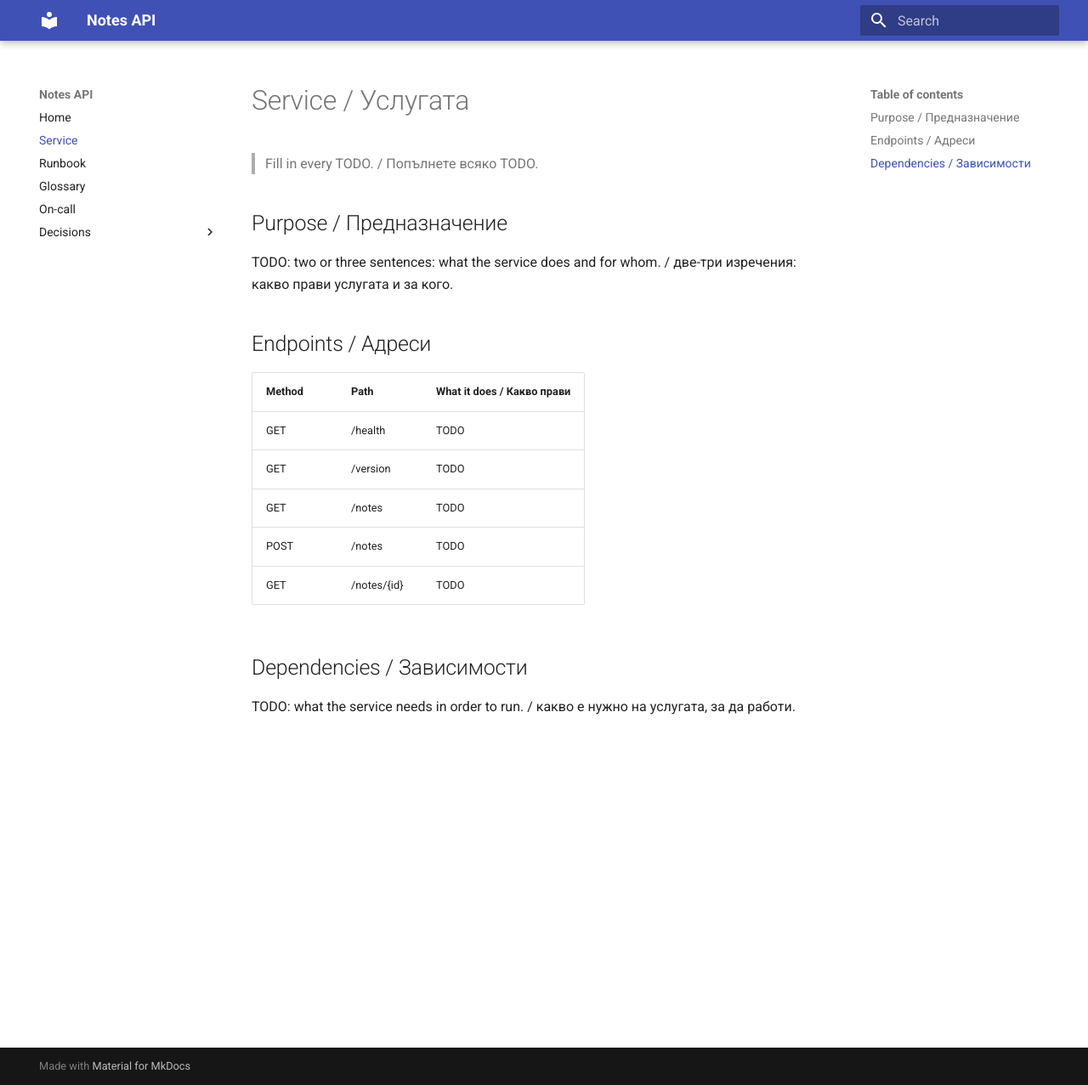
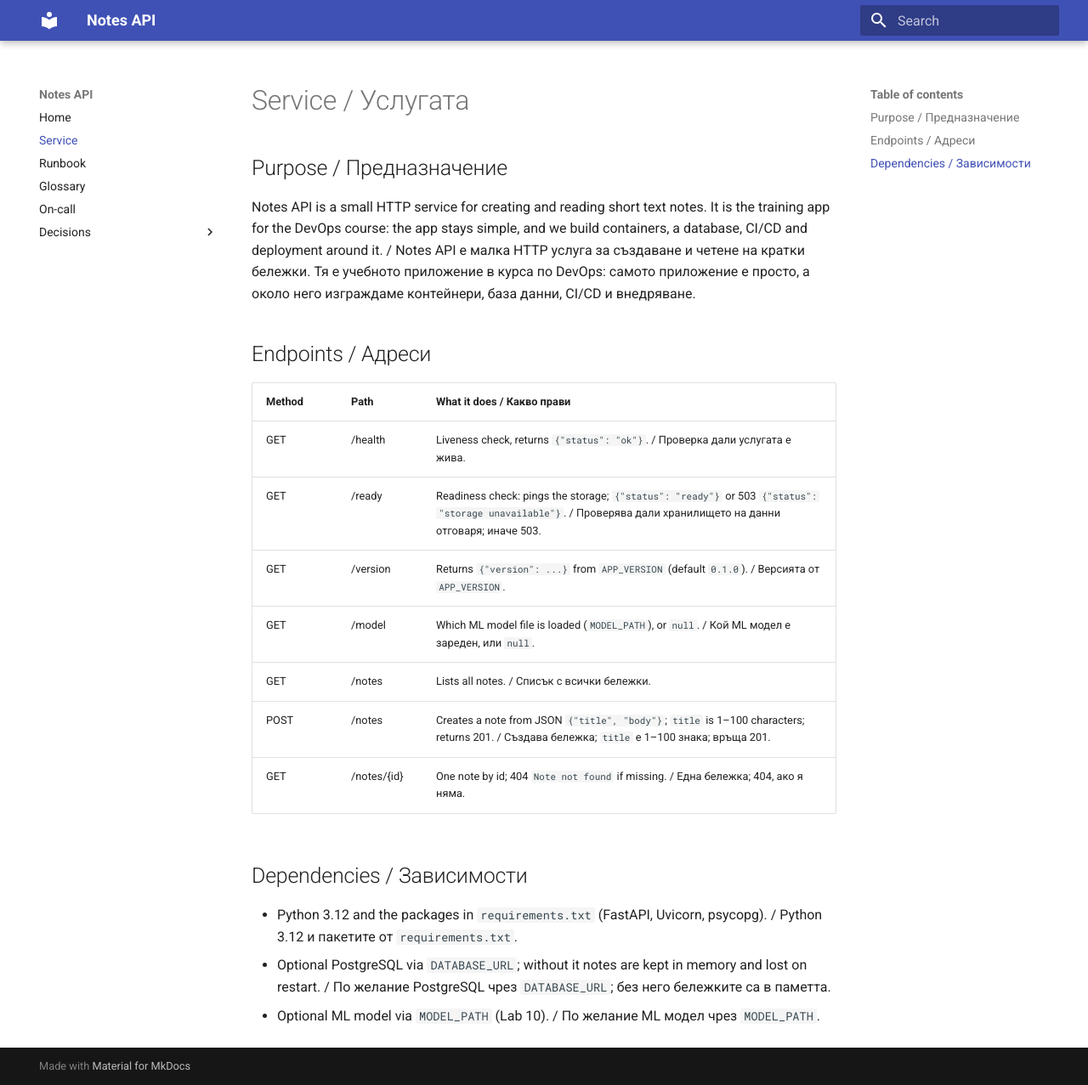
Before and after one commit to Boc666/devops-labs-fn361223027, an MkDocs documentation site: the page built from docs/service.md, in a window 1280 px wide and 1277 px high. Shown: the whole window at 85% size. Built offline with MkDocs 1.6.1 and Material for MkDocs 9.7.7, drawn with Linux system fonts in a browser that asks for light colours.

Commit message:
Describe the service and its endpoints (#14)
Co-authored-by: Bozhidar Rafailov <bozh@Bozhidars-MacBook-Air.local>

```diff
--- a/docs/service.md
+++ b/docs/service.md
@@ -1,21 +1,23 @@
 # Service / Услугата
-
-> Fill in every TODO. / Попълнете всяко TODO.
 
 ## Purpose / Предназначение
 
-TODO: two or three sentences: what the service does and for whom. / две-три изречения: какво прави услугата и за кого.
+Notes API is a small HTTP service for creating and reading short text notes. It is the training app for the DevOps course: the app stays simple, and we build containers, a database, CI/CD and deployment around it. / Notes API е малка HTTP услуга за създаване и четене на кратки бележки. Тя е учебното приложение в курса по DevOps: самото приложение е просто, а около него изграждаме контейнери, база данни, CI/CD и внедряване.
 
 ## Endpoints / Адреси
 
 | Method | Path | What it does / Какво прави |
 |---|---|---|
-| GET | /health | TODO |
-| GET | /version | TODO |
-| GET | /notes | TODO |
-| POST | /notes | TODO |
-| GET | /notes/{id} | TODO |
+| GET | /health | Liveness check, returns `{"status": "ok"}`. / Проверка дали услугата е жива. |
+| GET | /ready | Readiness check: pings the storage; `{"status": "ready"}` or 503 `{"status": "storage unavailable"}`. / Проверява дали хранилището на данни отговаря; иначе 503. |
+| GET | /version | Returns `{"version": ...}` from `APP_VERSION` (default `0.1.0`). / Версията от `APP_VERSION`. |
+| GET | /model | Which ML model file is loaded (`MODEL_PATH`), or `null`. / Кой ML модел е зареден, или `null`. |
+| GET | /notes | Lists all notes. / Списък с всички бележки. |
+| POST | /notes | Creates a note from JSON `{"title", "body"}`; `title` is 1–100 characters; returns 201. / Създава бележка; `title` е 1–100 знака; връща 201. |
+| GET | /notes/{id} | One note by id; 404 `Note not found` if missing. / Една бележка; 404, ако я няма. |
 
 ## Dependencies / Зависимости
 
-TODO: what the service needs in order to run. / какво е нужно на услугата, за да работи.
+- Python 3.12 and the packages in `requirements.txt` (FastAPI, Uvicorn, psycopg). / Python 3.12 и пакетите от `requirements.txt`.
+- Optional PostgreSQL via `DATABASE_URL`; without it notes are kept in memory and lost on restart. / По желание PostgreSQL чрез `DATABASE_URL`; без него бележките са в паметта.
+- Optional ML model via `MODEL_PATH` (Lab 10). / По желание ML модел чрез `MODEL_PATH`.
```
